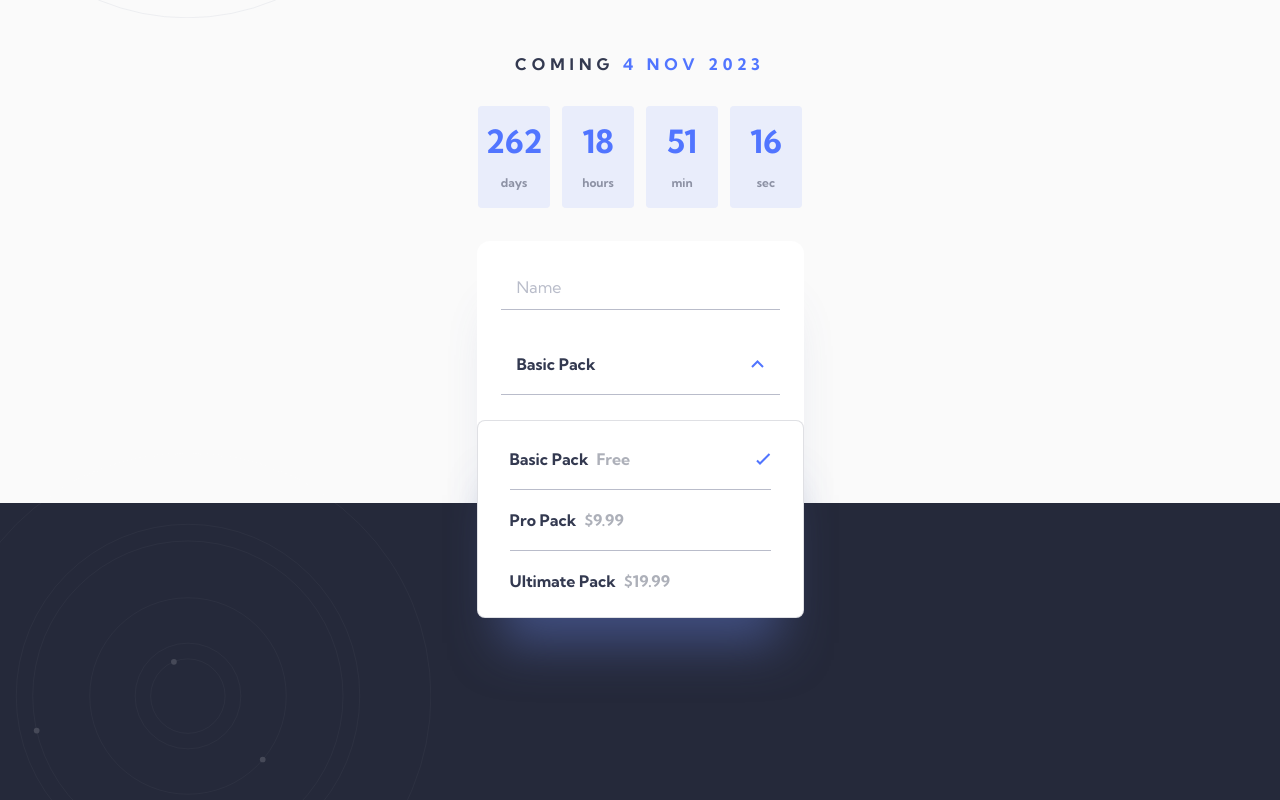
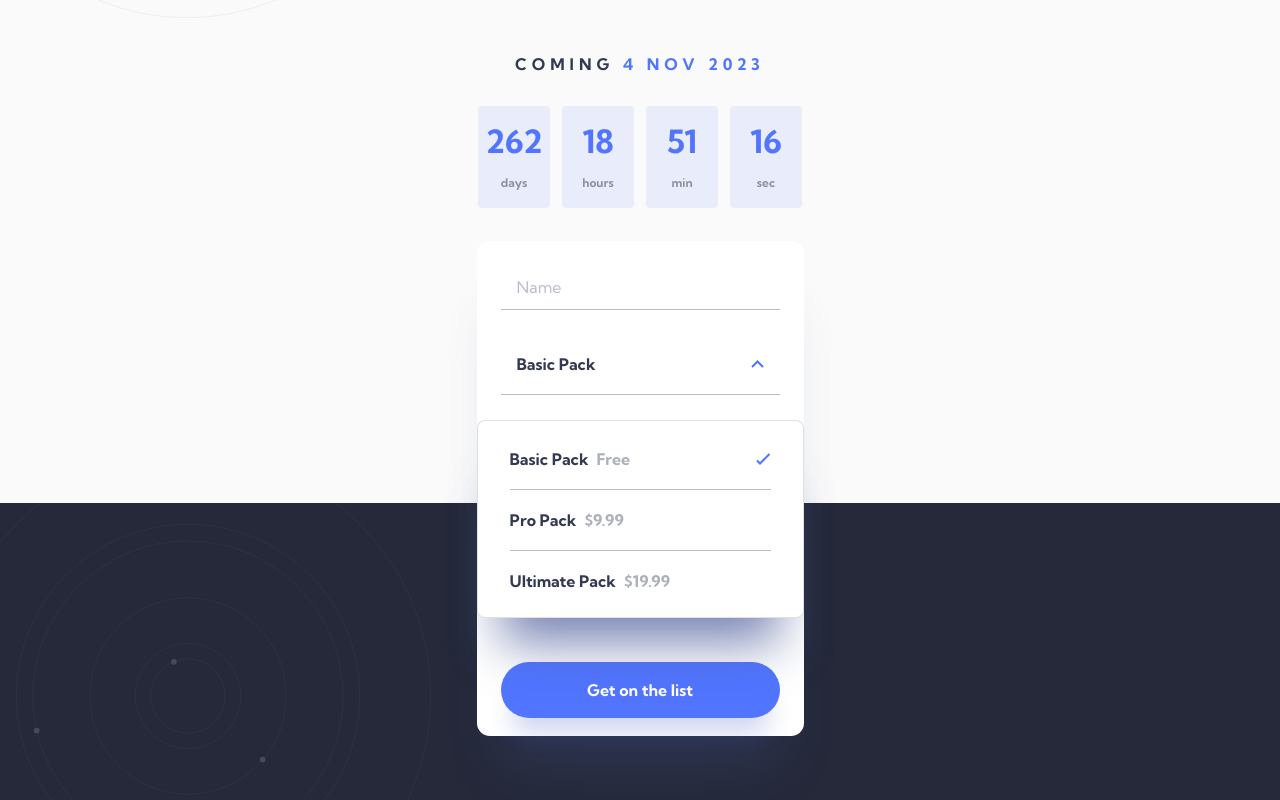
Before and after one commit to caarlosdamian/officelite, a React (Vite) app: page /singup in a window 1280 px wide. Shown: the part 270-1070 px from the top of the page. Built offline with nearby package versions, Linux system fonts and the light colour scheme.

Commit message:
feat(app): finished application

```diff
--- a/src/components/form/Form.scss
+++ b/src/components/form/Form.scss
@@ -14,6 +14,7 @@
   align-items: flex-start;
   flex-direction: column;
   gap: 24px;
+  z-index: 99;
 
   .button.primary {
     align-self: center;
```
